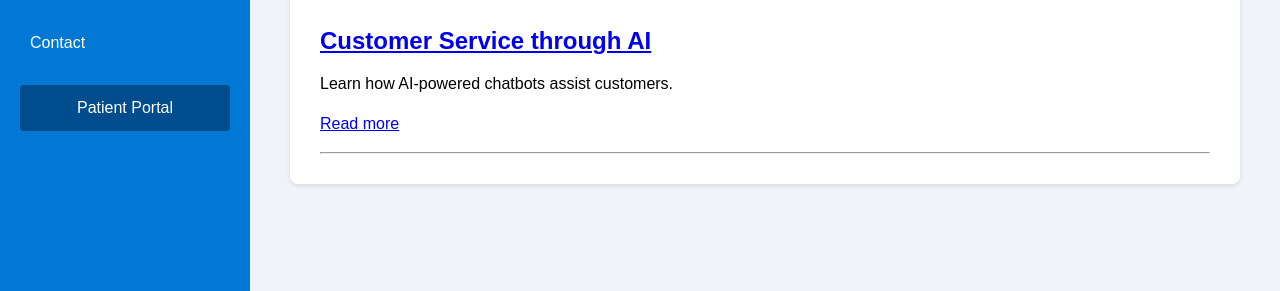
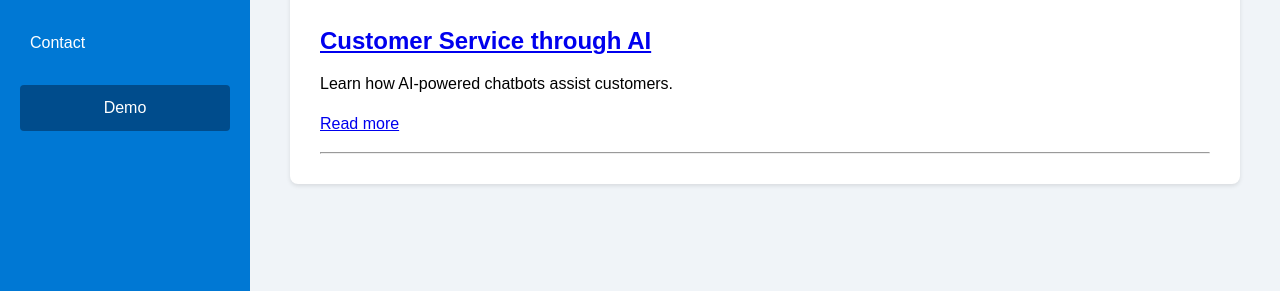
Before and after one commit to vcrsoft/vcrsoft.github.io, a Jekyll site: the page built from resources.md, in a window 1280 px wide. Shown: the part 190-481 px from the top of the page. Built offline with Jekyll 4.4.1, drawn with Linux system fonts in a browser that asks for light colours.

Commit message:
Update default.html

```diff
--- a/_layouts/default.html
+++ b/_layouts/default.html
@@ -20,7 +20,7 @@
                 </ul>
             </nav>
             <nav>
-            <a href="{{ '/contact' | relative_url }}" class="portal-button">Patient Portal</a>
+            <a href="{{ '/contact' | relative_url }}" class="portal-button">Demo</a>
             <div class="sidebar-footer">
                 <p>&copy; {{ site.time | date: '%Y' }} {{ site.footer_company_name }}</p>
             </div>
```
